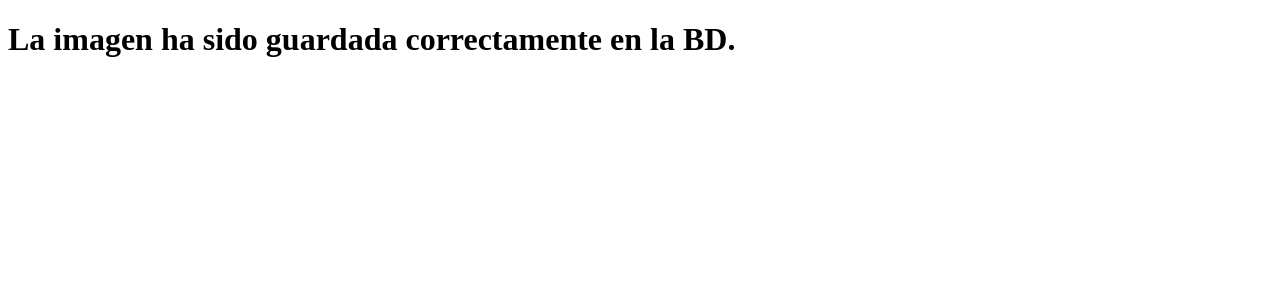
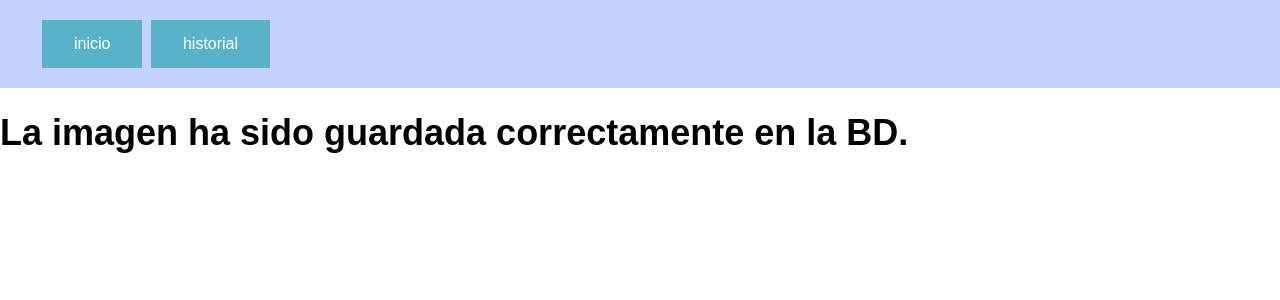
Before and after one commit to olgapf02/PF-Olga_Perez, a Flask app: page /insertar-imagen-dia in a window 1280 px wide. Shown: the top 300 px of the page. Run offline with Flask 3, Linux system fonts and the light colour scheme; tables that the repository leaves empty hold one stand-in row (values such as "Sample post"); a database or web service that is not in the repository returns one stand-in record (values such as "Sample title"); data that the repository does not hold is empty; some libraries are stand-ins or nearby versions.

Commit message:
funciona

```diff
--- a/static/script-h.js
+++ b/static/script-h.js
@@ -3,5 +3,5 @@ const button = document.getElementById("button");
 button.addEventListener("click", ir_OtraPagina);
 
 function ir_OtraPagina() {
-    window.location.href = "http://localhost:5000/";
+  window.location.href = "http://Localhost:5000 ";
   }
--- /dev/null
+++ b/static/style-i.css
@@ -0,0 +1,44 @@
+body {
+    font-family: Arial, sans-serif;
+    margin: 0;
+    padding: 0;
+}
+
+.container {
+    max-width: 1200px;
+    margin: 0 auto;
+}
+
+h1 {
+    font-size: 36px;
+}
+
+p {
+    font-size: 18px;
+    line-height: 1.5;
+    margin-bottom: 20px;
+}
+
+header{
+    background-color: rgba(191, 204, 254, 0.903);
+    /* padding: 1em; */
+    display: flex;
+    flex-flow: row wrap;
+    justify-content: space-between;
+    align-items: center;
+  }
+  a{
+    text-decoration:none;
+    color:white;
+    font-size: 16px;
+  }
+
+  li{
+    background-color: #58b3ca; /* color de fondo */
+      border: none; /* borde */
+      padding: 15px 32px; /* espaciado */
+      text-align: center; /* alineación del texto */
+      display: inline-block; /* visualización en línea */
+      margin: 4px 2px; /* márgenes */
+      cursor: pointer; /* cursor */
+    }
--- a/templates/index.html
+++ b/templates/index.html
@@ -2,7 +2,6 @@
 <html>
     <head>
         <link rel="stylesheet" href="{{url_for('static',filename='style.css')}}">
-        <!-- <link rel="stylesheet" href="{{url_for('static',filename='script.js')}}"> -->
     </head>
     <header>
         <nav class="nav">
@@ -13,7 +12,8 @@
         </nav>
     </header>
     <body>
-        <!-- <p>{{img}}</p> --><!-- es para que se muestre por pantalla en formato json -->
+        <!-- es para que se muestre por pantalla en formato json -->
+        <!-- <p>{{img}}</p> -->
         <div class="container">
             <div>
                 <h1>{{img['title']}}</h1>
--- a/templates/insertar.html
+++ b/templates/insertar.html
@@ -1,8 +1,17 @@
 <!DOCTYPE html>
 <html>
 	<head>
+        <link rel="stylesheet" href="{{url_for('static',filename='style-i.css')}}">
 		<title>Guardar Imagen</title>
 	</head>
+	<header>
+        <nav class="nav">
+            <ul classs ="enlaces">
+                <li class=" historia"><a href="/" >inicio </a></li>
+                <li class=" img"> <a href="/historial" >historial</a></li>
+            </ul>
+        </nav>
+    </header>
 	<body>
 		<h1>{{mensaje}}</h1>
 	</body>
```
Also changed, not shown: app.py (+37 -4 lines), static/style-h.css (+28 -1 lines), static/styles-i.css (deleted, +0 -34 lines), templates/historial.html (+10 -1 lines).
